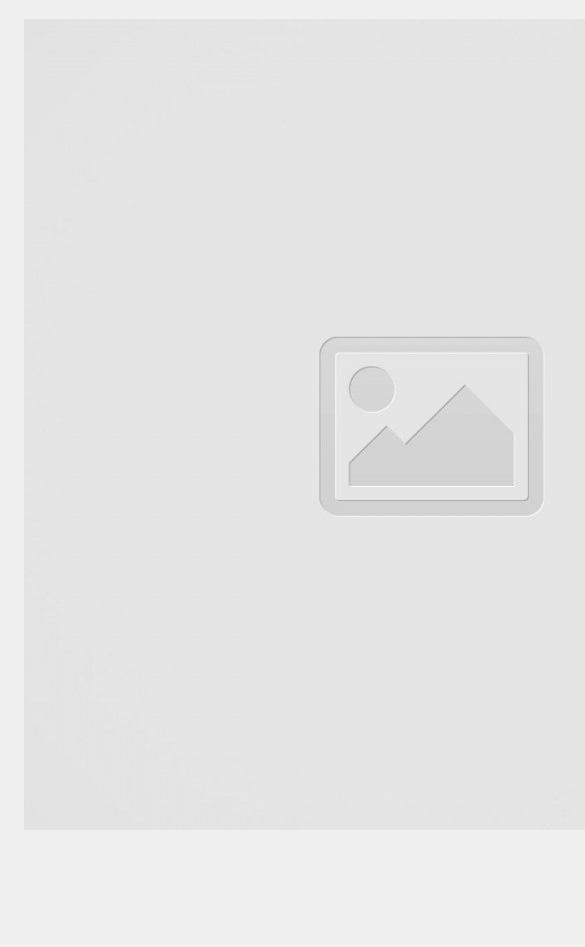
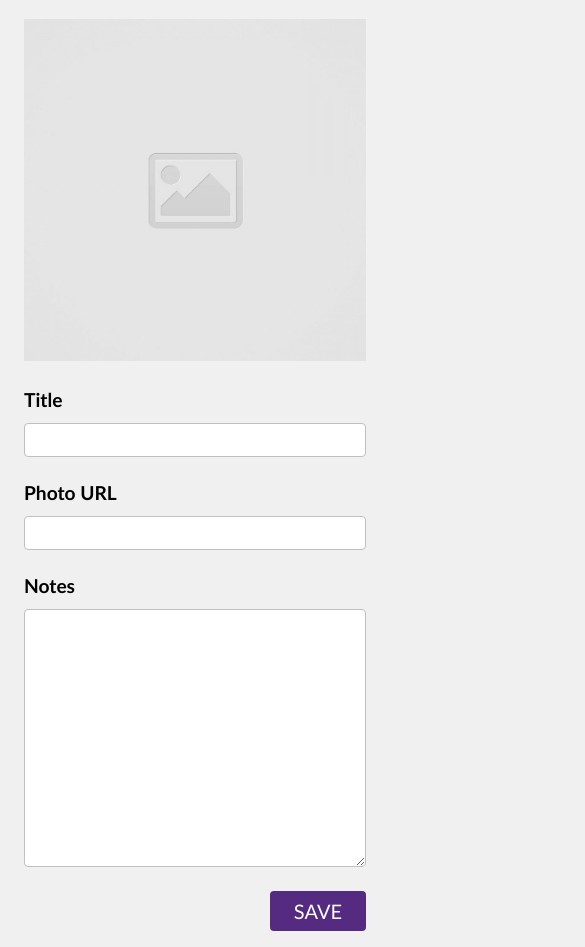
Before and after one commit to gregg-garceau/code-journal, a website: page index.html in a window 390 px wide. Shown: the part 132-1079 px from the top of the page, 585 px wide, since content can reach past the window. Before the commit the page ends 965 px from the top, so only its background shows below. Drawn offline with Linux system fonts and the light colour scheme.

Commit message:
Made form dynamic for mobile and desktop screens, and made all inputs required

```diff
--- a/css/styles.css
+++ b/css/styles.css
@@ -4,12 +4,58 @@
 
 body {
   background-color: #f0f0f0;
+  margin-bottom: 1rem;
 }
 
 header {
   background-color: rgb(85, 43, 129);
 }
 
+img {
+  width: 100%;
+  margin-bottom: 1.5rem;
+}
+
+label,
+input,
+textarea {
+  display: block;
+  width: 100%;
+}
+
+label {
+  margin-bottom: 0.75rem;
+  font-size: larger;
+  font-weight: bold;
+}
+
+input,
+textarea {
+  padding: 0.5rem;
+  margin-bottom: 1.5rem;
+  border: 1px solid silver;
+}
+
+input,
+textarea,
+button {
+  border-radius: 0.25rem;
+}
+
+button {
+  padding: 0.5rem 1.5rem;
+  font-size: 1.25rem;
+  border: none;
+  color: white;
+  text-transform: uppercase;
+  background-color: rgb(85, 43, 129);
+}
+
 .journal-header {
   color: white;
 }
+
+.flex-end {
+  display: flex;
+  justify-content: flex-end;
+}
--- a/index.html
+++ b/index.html
@@ -33,9 +33,26 @@
                   <h1>New Entry</h1>
                 </div>
               </div>
-            <div class="row">
+              <div class="row padding-bottom">
                 <div class="column-half">
                   <img src="images/placeholder-image-square.jpg" alt="user-photo">
+                </div>
+                <div class="column-half">
+                  <label for="picture-title">Title</label>
+                  <input required type="text" name="picture-title" id="picture-title">
+                  <label for="photo-url">Photo URL</label>
+                  <input required type="url" name="photo-url" id="photo-url">
+                </div>
+              </div>
+              <div class="row">
+                <div class="column-full">
+                  <label for="user-notes">Notes</label>
+                  <textarea required rows="15" name="notes" id="user-notes"></textarea>
+                </div>
+              </div>
+              <div class="row">
+                <div class="column-full flex-end">
+                  <button type="submit">Save</button>
                 </div>
               </div>
           </form>
```
Lines whose indentation alone changed are shown as unchanged.
